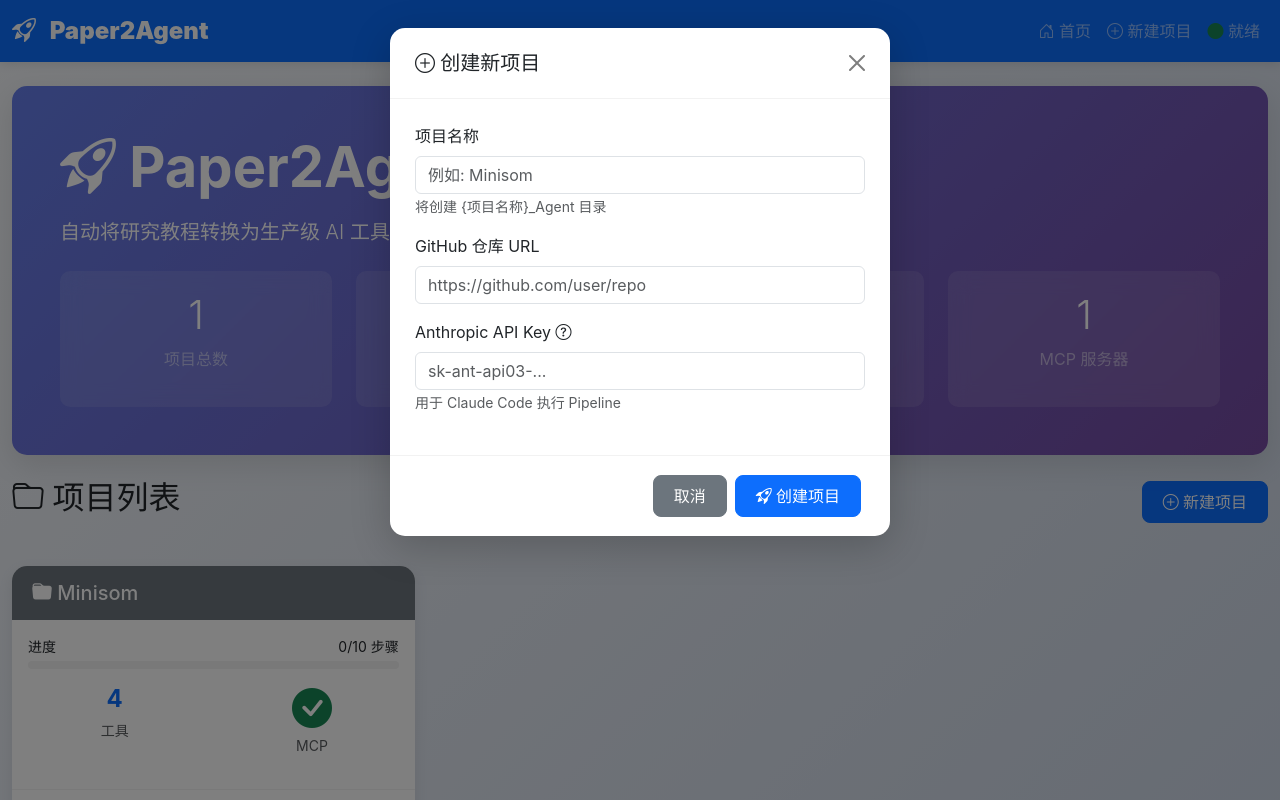
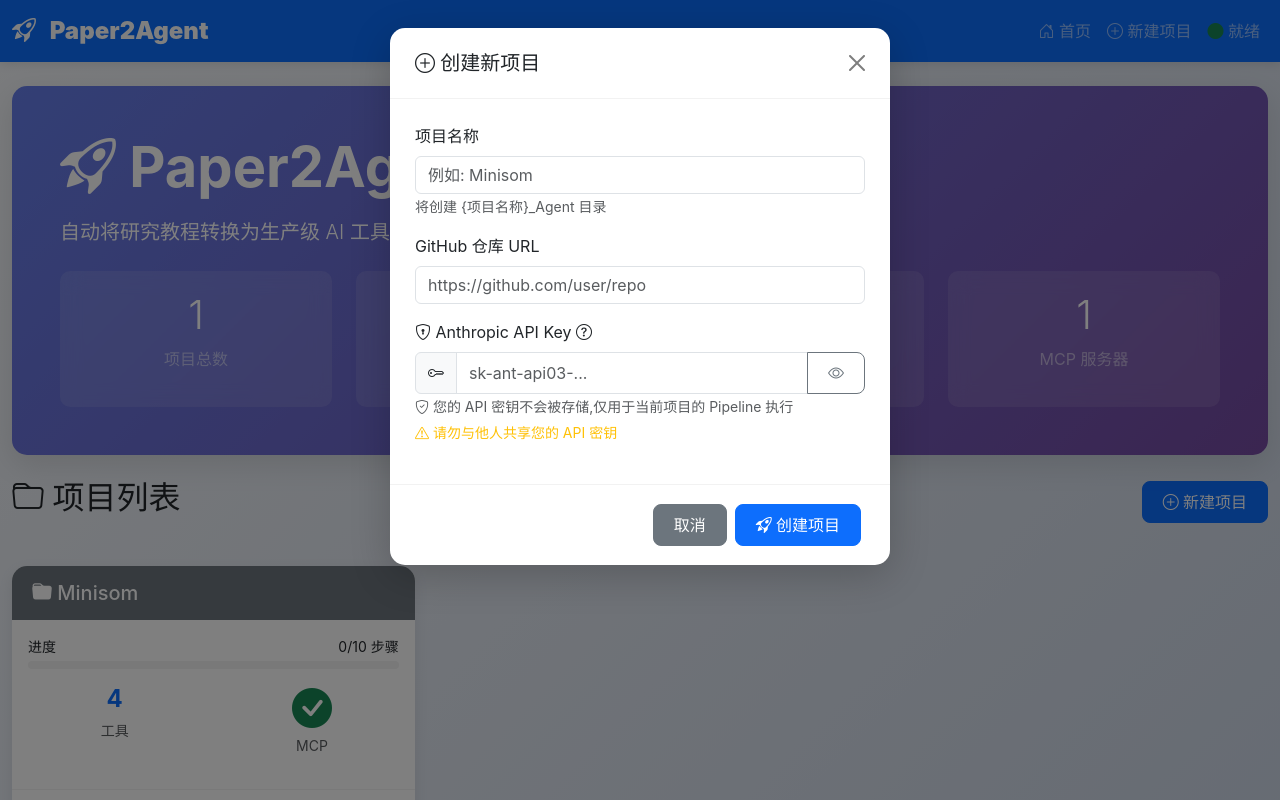
Before and after one commit to zyh3699/nlp, a Flask app: page / in a window 1280 px wide, after a click on "新建项目". Run offline with Flask 3, Linux system fonts and the light colour scheme; some libraries are stand-ins or nearby versions.

Commit message:
api修改

```diff
--- a/web/app.py
+++ b/web/app.py
@@ -113,6 +113,10 @@
 
     if not project_name or not repo_url or not api_key:
         return jsonify({"error": "Missing required fields"}), 400
+
+    # Validate API key format (basic check)
+    if not api_key.startswith('sk-ant-'):
+        return jsonify({"error": "Invalid API key format. Should start with 'sk-ant-'"}), 400
 
     try:
         # Set API key in environment
@@ -356,6 +360,10 @@
     print("="*60)
     print(f"\n📂 Base Directory: {BASE_DIR}")
     print(f"🌐 Access the interface at: http://localhost:5000")
+    print("\n🔐 Security Notice:")
+    print("   - API keys are NOT stored permanently")
+    print("   - Each project creation requires API key input")
+    print("   - Keys are only used during pipeline execution")
     print("\n" + "="*60 + "\n")
 
     app.run(host='0.0.0.0', port=5000, debug=True)
--- a/web/static/js/main.js
+++ b/web/static/js/main.js
@@ -3,6 +3,31 @@
 // Global state
 let currentProject = null;
 let statusCheckInterval = null;
+
+// Toggle API key visibility
+function toggleApiKeyVisibility() {
+    const apiKeyInput = $('#apiKey');
+    const toggleIcon = $('#apiKeyToggleIcon');
+
+    if (apiKeyInput.attr('type') === 'password') {
+        apiKeyInput.attr('type', 'text');
+        toggleIcon.removeClass('bi-eye').addClass('bi-eye-slash');
+    } else {
+        apiKeyInput.attr('type', 'password');
+        toggleIcon.removeClass('bi-eye-slash').addClass('bi-eye');
+    }
+}
+
+// Validate API key format
+function validateApiKey(apiKey) {
+    if (!apiKey.startsWith('sk-ant-')) {
+        return { valid: false, message: 'API 密钥格式不正确,应以 sk-ant- 开头' };
+    }
+    if (apiKey.length < 20) {
+        return { valid: false, message: 'API 密钥长度不足' };
+    }
+    return { valid: true, message: '' };
+}
 
 // Create new project
 function createProject() {
@@ -12,6 +37,13 @@
 
     if (!projectName || !repoUrl || !apiKey) {
         showToast('请填写所有必填字段', 'warning');
+        return;
+    }
+
+    // Validate API key
+    const validation = validateApiKey(apiKey);
+    if (!validation.valid) {
+        showToast(validation.message, 'danger');
         return;
     }
 
--- a/web/templates/base.html
+++ b/web/templates/base.html
@@ -95,14 +95,26 @@
                         </div>
                         <div class="mb-3">
                             <label for="apiKey" class="form-label">
-                                Anthropic API Key
+                                <i class="bi bi-shield-lock"></i> Anthropic API Key
                                 <i class="bi bi-question-circle" data-bs-toggle="tooltip"
                                    title="从 console.anthropic.com 获取"></i>
                             </label>
-                            <input type="password" class="form-control" id="apiKey"
-                                   placeholder="sk-ant-api03-..." required>
+                            <div class="input-group">
+                                <span class="input-group-text">
+                                    <i class="bi bi-key"></i>
+                                </span>
+                                <input type="password" class="form-control" id="apiKey"
+                                       placeholder="sk-ant-api03-..." required>
+                                <button class="btn btn-outline-secondary" type="button"
+                                        onclick="toggleApiKeyVisibility()">
+                                    <i class="bi bi-eye" id="apiKeyToggleIcon"></i>
+                                </button>
+                            </div>
                             <small class="form-text text-muted">
-                                用于 Claude Code 执行 Pipeline
+                                <i class="bi bi-shield-check"></i> 您的 API 密钥不会被存储,仅用于当前项目的 Pipeline 执行
+                            </small>
+                            <small class="form-text text-warning d-block mt-1">
+                                <i class="bi bi-exclamation-triangle"></i> 请勿与他人共享您的 API 密钥
                             </small>
                         </div>
                     </form>
```
